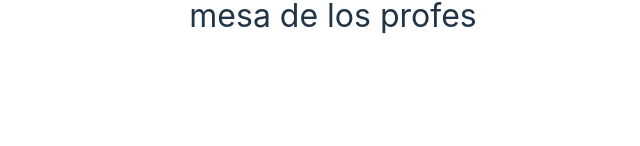
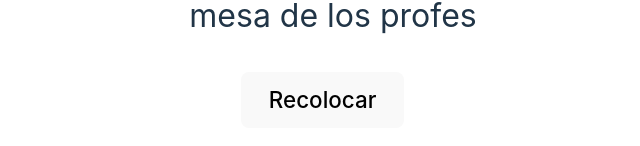
Before and after one commit to Jbar91/sitDown, a React (Vite) app: page / in a window 1280 px wide. Shown: the part 1258-1404 px from the top of the page, without its empty margins (339-979 px from the left). Before the commit the page ends 1362 px from the top, so only its background shows below. Built offline with nearby package versions, Linux system fonts and the light colour scheme.

Commit message:
Add refresh button

```diff
--- a/src/App.scss
+++ b/src/App.scss
@@ -3,8 +3,14 @@
   margin: 0 auto;
   padding: 2rem;
   text-align: center;
+
   p {
     font-size: 2rem;
     padding-left: 4rem;
   }
+
+  button {
+    margin-left: 2.7rem;
+    font-size: 1.4rem;
+  }
 }
--- a/src/App.tsx
+++ b/src/App.tsx
@@ -1,18 +1,19 @@
-import { useState } from "react";
 import "./App.scss";
 import { Cards } from "./cards/cards";
-import { DragDropContext, Draggable, Droppable } from "react-beautiful-dnd";
-import { Students } from "./list";
+import { DragDropContext } from "react-beautiful-dnd";
 import { useStudents } from "./hook/useStudents";
 
 function App() {
   const { handleOnDragEnd } = useStudents();
-
+  function refreshPage() {
+    window.location.reload();
+  }
   return (
     <>
       <DragDropContext onDragEnd={handleOnDragEnd}>
         <Cards></Cards>
         <p>mesa de los profes</p>
+        <button onClick={refreshPage}>Recolocar</button>
       </DragDropContext>
     </>
   );
```
